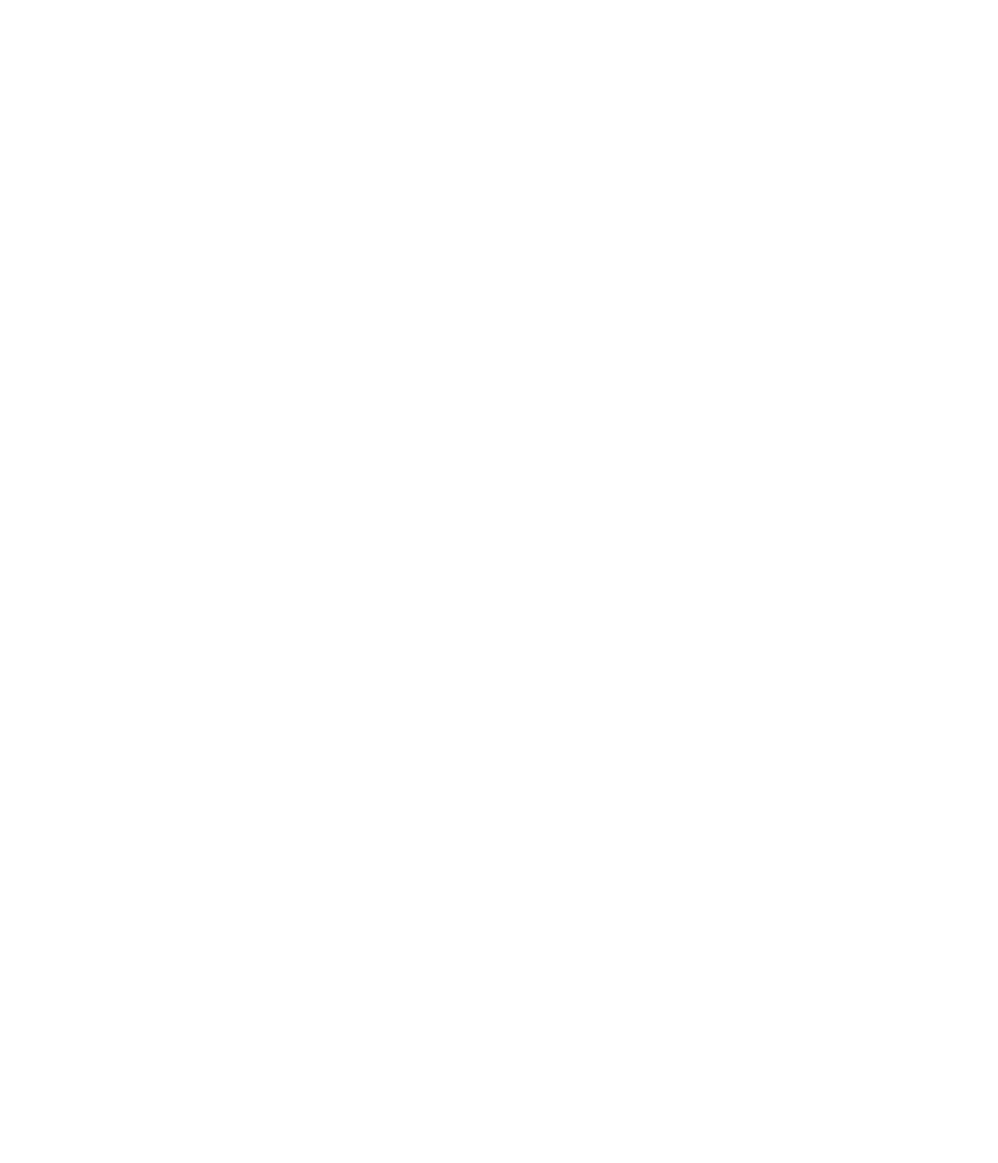
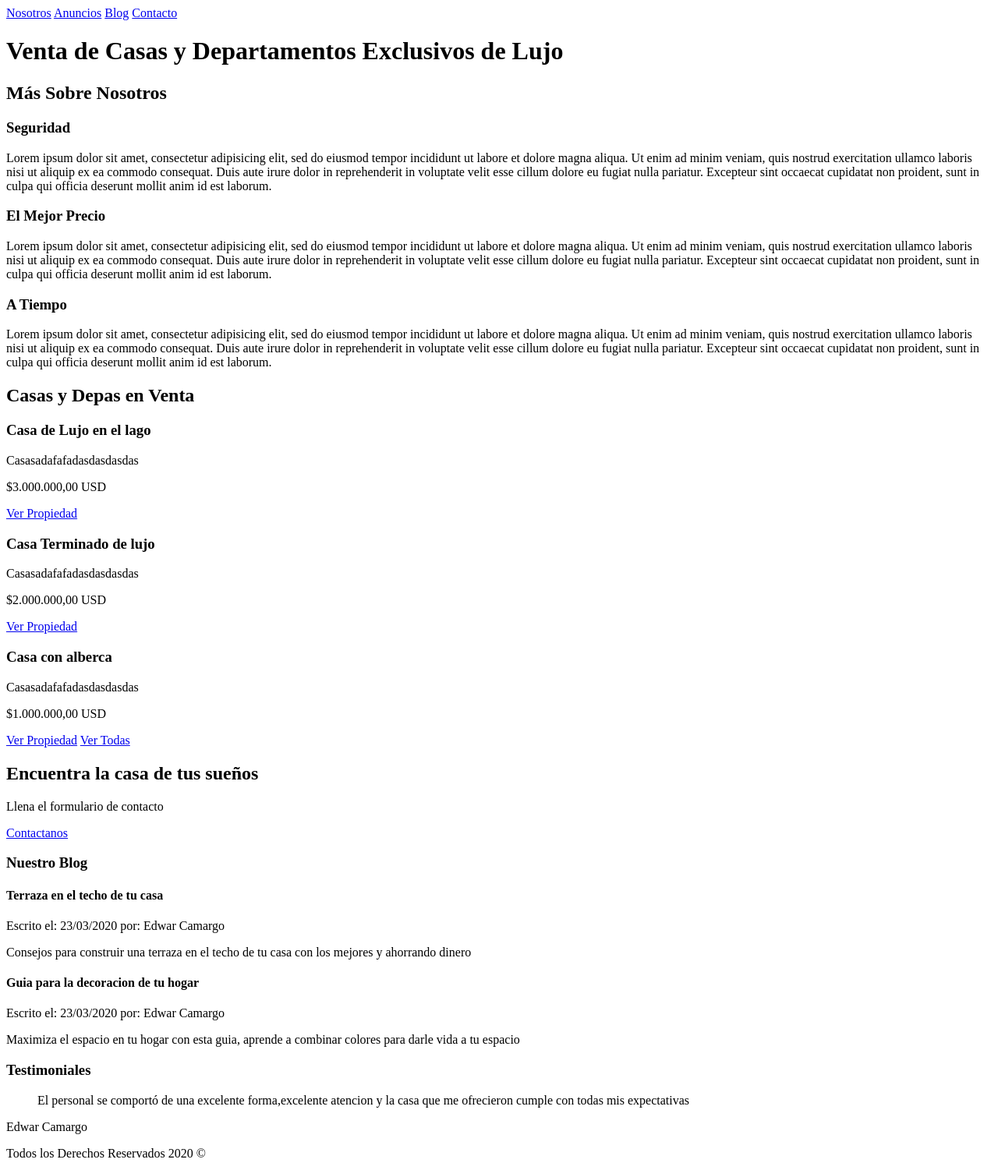
Before and after one commit to edwarcamargo15/bienesraices, a plain HTML site: page index.html in a window 1280 px wide. Shown: the whole page at 78% size. Before the commit the page ends 800 px from the top, so only its background shows below. Drawn offline with Linux system fonts and the light colour scheme.

Commit message:
version html 1

```diff
--- a/index.html
+++ b/index.html
@@ -7,6 +7,77 @@
 	<title>Constructora Thor</title>
 </head>
 <body>
+		<a href="nosotros.html">Nosotros</a>
+		<a href="anuncios.html">Anuncios</a>
+		<a href="blog.html">Blog</a>
+		<a href="contacto.hmtl">Contacto</a>
+		<h1>Venta de Casas y Departamentos Exclusivos de Lujo</h1>
+		<h2>Más Sobre Nosotros</h2>
+		<h3>Seguridad</h3>
+		<p>Lorem ipsum dolor sit amet, consectetur adipisicing elit, sed do eiusmod
+		tempor incididunt ut labore et dolore magna aliqua. Ut enim ad minim veniam,
+		quis nostrud exercitation ullamco laboris nisi ut aliquip ex ea commodo
+		consequat. Duis aute irure dolor in reprehenderit in voluptate velit esse
+		cillum dolore eu fugiat nulla pariatur. Excepteur sint occaecat cupidatat non
+		proident, sunt in culpa qui officia deserunt mollit anim id est laborum.</p>
+		<h3>El Mejor Precio</h3>
+		<p>Lorem ipsum dolor sit amet, consectetur adipisicing elit, sed do eiusmod
+		tempor incididunt ut labore et dolore magna aliqua. Ut enim ad minim veniam,
+		quis nostrud exercitation ullamco laboris nisi ut aliquip ex ea commodo
+		consequat. Duis aute irure dolor in reprehenderit in voluptate velit esse
+		cillum dolore eu fugiat nulla pariatur. Excepteur sint occaecat cupidatat non
+		proident, sunt in culpa qui officia deserunt mollit anim id est laborum.</p>
+
+		<h3>A Tiempo</h3>
+		<p>Lorem ipsum dolor sit amet, consectetur adipisicing elit, sed do eiusmod
+		tempor incididunt ut labore et dolore magna aliqua. Ut enim ad minim veniam,
+		quis nostrud exercitation ullamco laboris nisi ut aliquip ex ea commodo
+		consequat. Duis aute irure dolor in reprehenderit in voluptate velit esse
+		cillum dolore eu fugiat nulla pariatur. Excepteur sint occaecat cupidatat non
+		proident, sunt in culpa qui officia deserunt mollit anim id est laborum.</p>
+
+		<h2>Casas y Depas en Venta</h2>
+
+		<h3>Casa de Lujo en el lago</h3>
+		<p>Casasadafafadasdasdasdas</p>
+		<p>$3.000.000,00 USD</p>
+		<a href="#">Ver Propiedad</a>
+
+		<h3>Casa Terminado de lujo</h3>
+		<p>Casasadafafadasdasdasdas</p>
+		<p>$2.000.000,00 USD</p>
+		<a href="#">Ver Propiedad</a>
+
+		<h3>Casa con alberca</h3>
+		<p>Casasadafafadasdasdasdas</p>
+		<p>$1.000.000,00 USD</p>
+		<a href="#">Ver Propiedad</a>
+
+		<a href="anuncios.html">Ver Todas</a>
+
+
+		<h2>Encuentra la casa de tus sueños</h2>
+		<p>Llena el formulario de contacto</p>
+		<a href="contactanos.html">Contactanos</a>
+
+
+
+		<h3>Nuestro Blog</h3>
+		<h4>Terraza en el techo de tu casa</h4>
+		<p>Escrito el: 23/03/2020 por: Edwar Camargo</p>
+		<p>Consejos para construir una terraza en el techo de tu casa con los mejores y ahorrando dinero</p>
+
+		<h4>Guia para la decoracion de tu hogar</h4>
+		<p>Escrito el: 23/03/2020 por: Edwar Camargo</p>
+		<p>Maximiza el espacio en tu hogar con esta guia, aprende a combinar colores para darle vida a tu espacio</p>
+
+		<h3>Testimoniales</h3>
+		<blockquote>
+			El personal se comportó de una excelente forma,excelente atencion y la casa que me ofrecieron cumple con todas mis expectativas
+		</blockquote>
+		<p>Edwar Camargo</p>
+
+		<p>Todos los Derechos Reservados 2020 &copy;</p>
 
 </body>
 </html>
```
Also changed, not shown: nosotros.html (added, +13 -0 lines).
